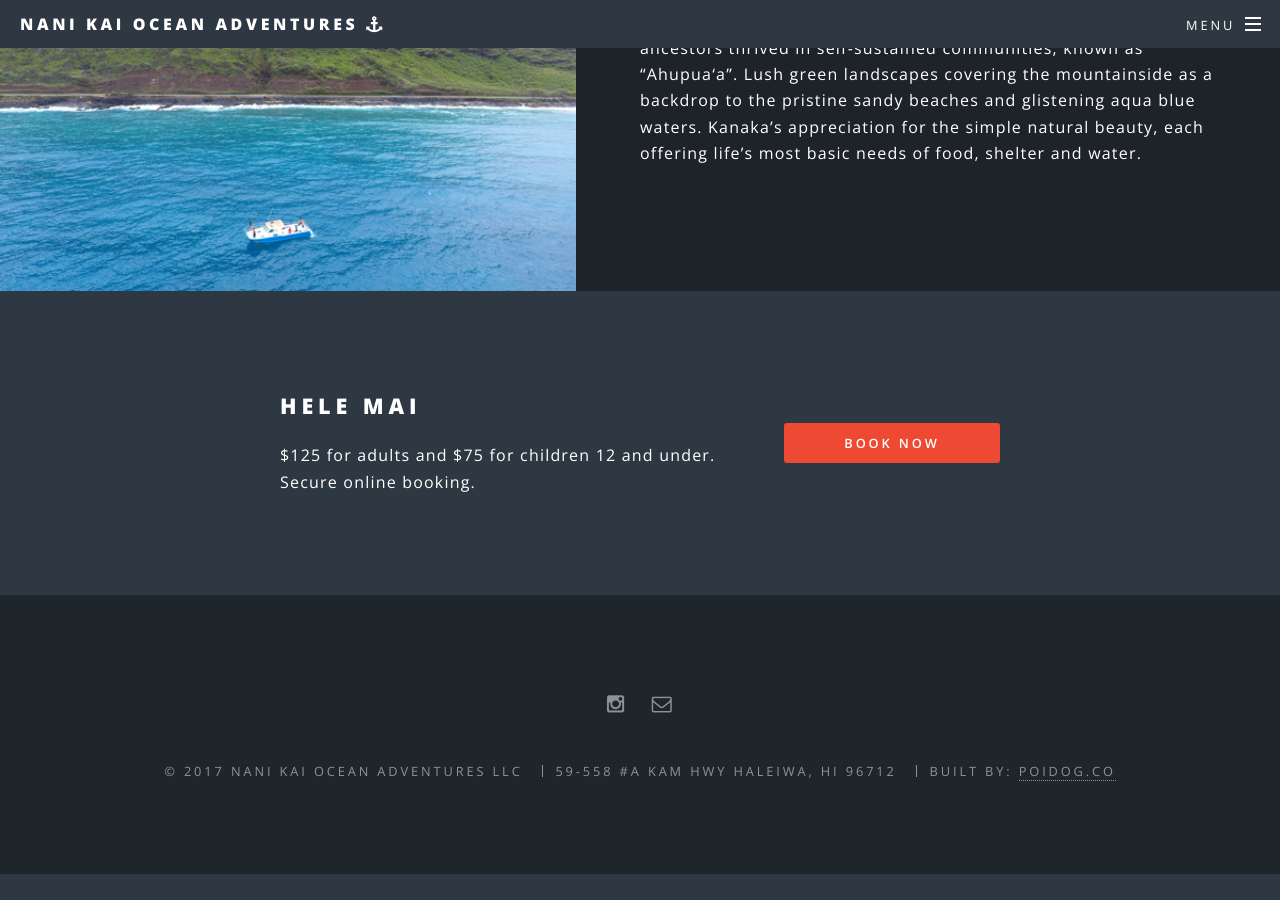
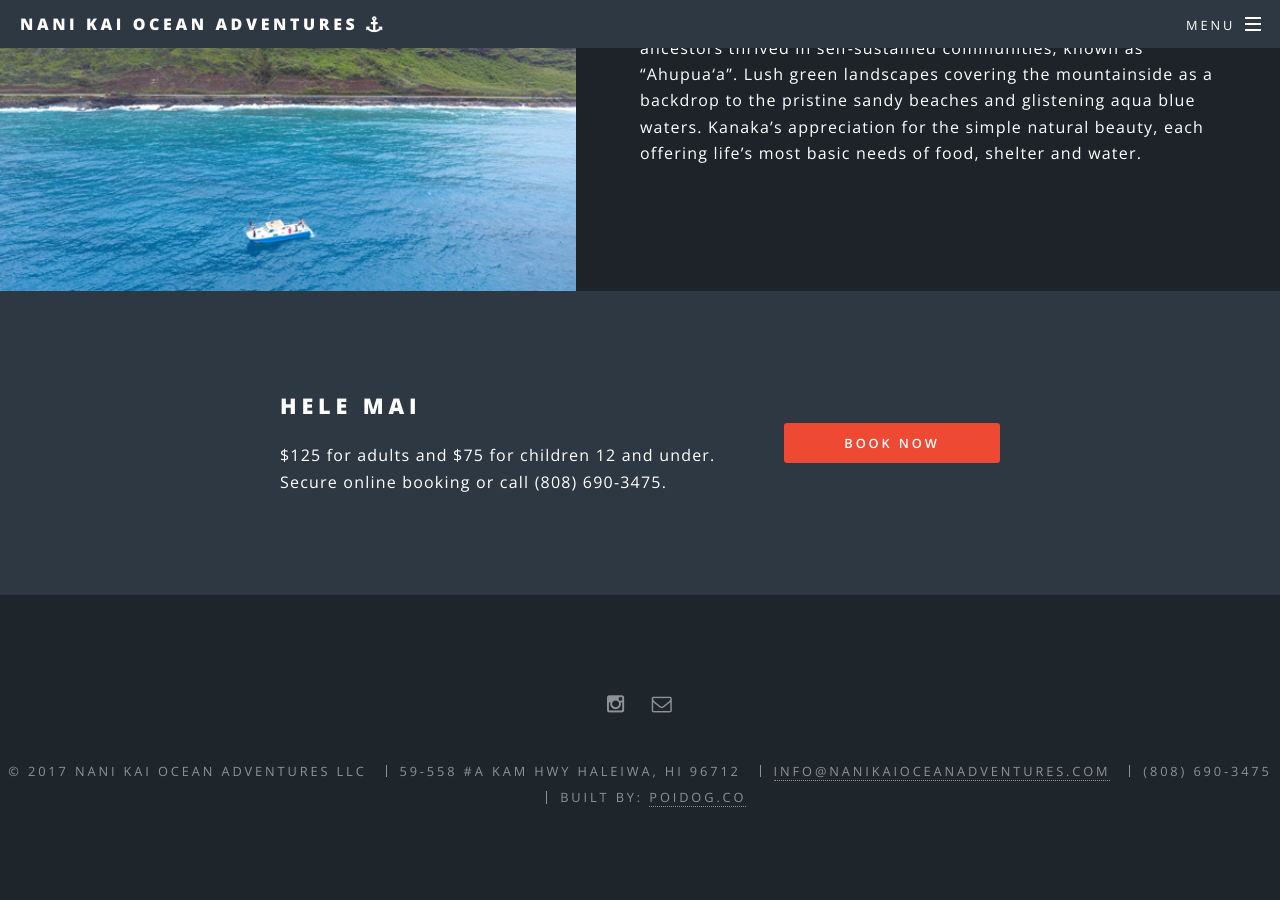
Before and after one commit to skam223/skam223.github.io, a Jekyll site: the page built from index.html, in a window 1280 px wide and 900 px high, scrolled down 3327 px. Built offline with Jekyll 4.4.1, drawn with Linux system fonts in a browser that asks for light colours; a script that is not in the unit is left out; before the commit the page ends 4201 px from its top, so only the background shows below that; some of the changed text lies outside the part shown.

Commit message:
added phone number

```diff
--- a/_includes/footer.html
+++ b/_includes/footer.html
@@ -22,6 +22,8 @@
     {{ thisyear }}
     {% if site.owner %}{{ site.owner }}{% else %}{{ site.title }}{% endif %}</li>
     <li>59-558 #A Kam Hwy Haleiwa, HI 96712</li>
+    <li><a href="mailto:info@nanikaioceanadventures.com">info@nanikaioceanadventures.com</a></li>
+    <li>(808) 690-3475</li>
     <li>Built by: <a href="http://www.poidog.co" target="_blank">poidog.co</a></li>
   </ul>
 </footer>
--- a/_includes/header.html
+++ b/_includes/header.html
@@ -16,6 +16,7 @@
             <li><a href="/charters">Charters</a></li>
             <li><a href="https://fareharbor.com/embeds/book/nanikaioceanadventures/items/?full-items=yes">Book Now</a></li>
             <li><a href="mailto:info@nanikaioceanadventures.com">Contact Us</a></li>
+            <li>(808)690-3475</li>
           </ul>
         </div>
       </li>
--- a/index.html
+++ b/index.html
@@ -29,7 +29,7 @@ permalink: /
 						<div class="inner">
 							<header>
 								<h2>HELE MAI</h2>
-								<p>$125 for adults and $75 for children 12 and under. Secure online booking.</p>
+								<p>$125 for adults and $75 for children 12 and under. Secure online booking or call (808) 690-3475.</p>
 							</header>
 							<ul class="actions vertical">
 								<li><a href="https://fareharbor.com/embeds/book/nanikaioceanadventures/items/?full-items=yes" class="button fit special">Book Now</a></li>
@@ -89,7 +89,7 @@ permalink: /
 						<div class="inner">
 							<header>
 								<h2>HELE MAI</h2>
-								<p>$125 for adults and $75 for children 12 and under. Secure online booking.</p>
+								<p>$125 for adults and $75 for children 12 and under. Secure online booking or call (808) 690-3475.</p>
 							</header>
 							<ul class="actions vertical">
 								<li><a href="https://fareharbor.com/embeds/book/nanikaioceanadventures/items/?full-items=yes" class="button fit special">Book Now</a></li>
```
Also changed, not shown: 5 other files.
